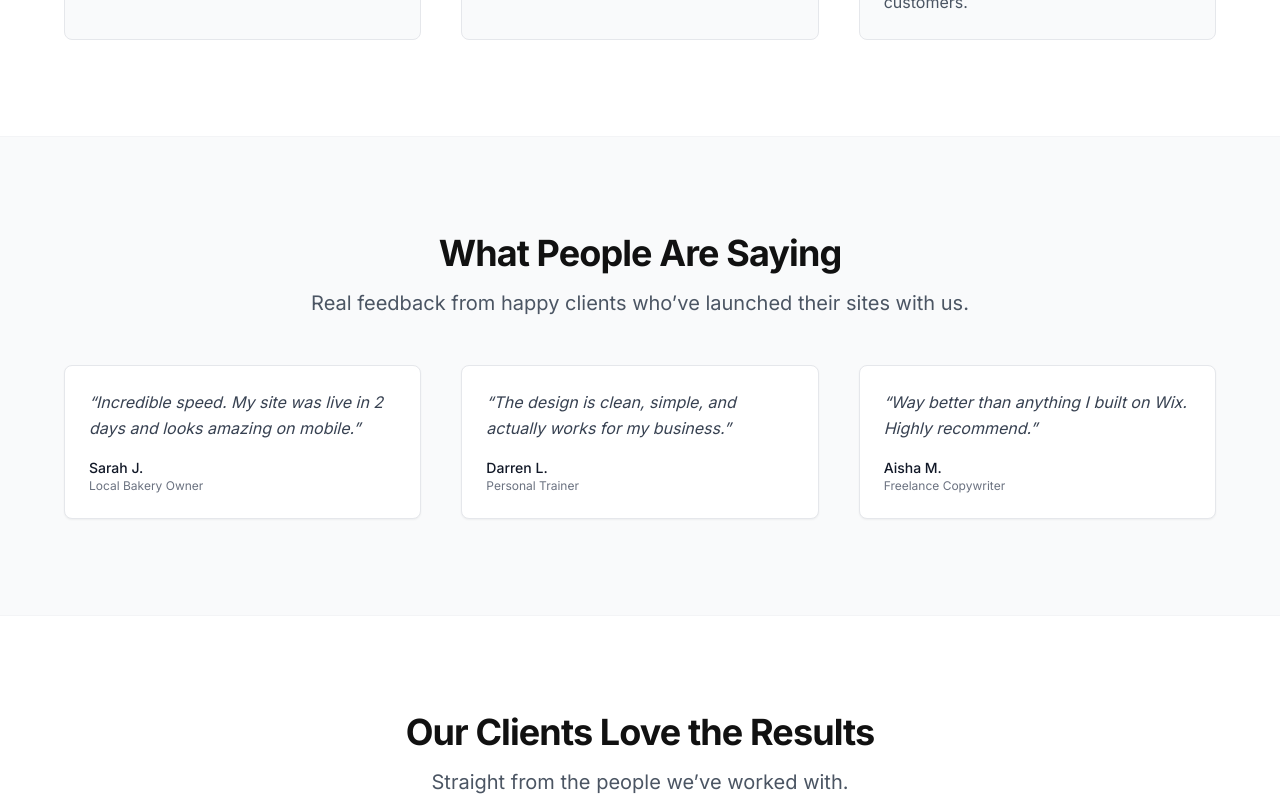
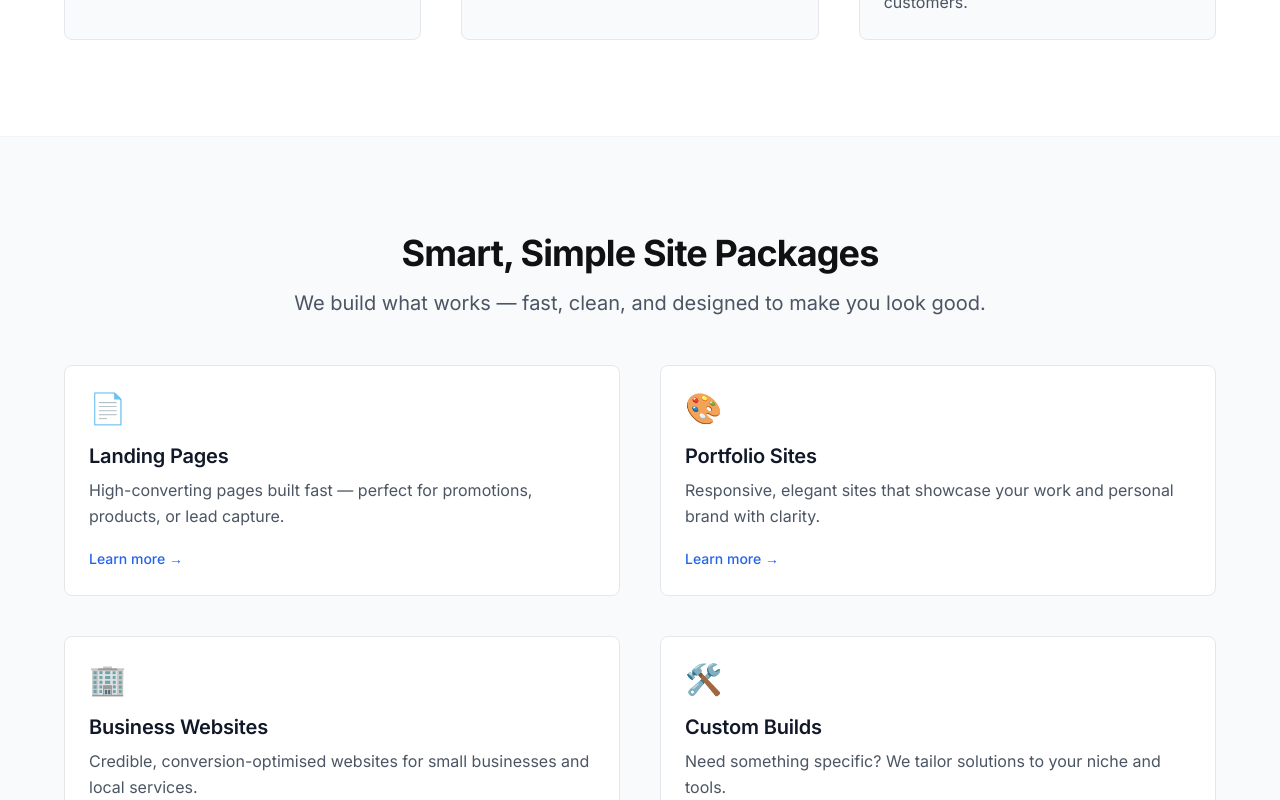
Before and after one commit to lukevonbergen/web-base, a Next.js app: page / in a window 1280 px wide. Shown: the part 3920-4720 px from the top of the page. Built offline with nearby package versions, Linux system fonts and the light colour scheme.

Commit message:
Update page.js

```diff
--- a/app/page.js
+++ b/app/page.js
@@ -17,7 +17,8 @@ import CTA from "@/components/cta/CTA_1"
 import FAQ from "@/components/faq/FAQ_1"
 import StatsBasic from "@/components/stats/Stats_1"
 import StatsIntermediate from "@/components/stats/Stats_2"
-import Services from "@/components/services/Service_1"
+import ServicesBasic from "@/components/services/Service_1"
+import ServicesIntermediate from "@/components/services/Service_2"
 import Banner from "@/components/banner/Banner_1"
 
 export default function HomePage() {
@@ -42,7 +43,8 @@ export default function HomePage() {
         <StatsIntermediate />
         <Features />
         <Gallery />
-        <Services />
+        <ServicesBasic />
+        <ServicesIntermediate />
         <TestimonialsBasic />
         <TestimonialsIntermediate />
         <PricingBasic />
```
